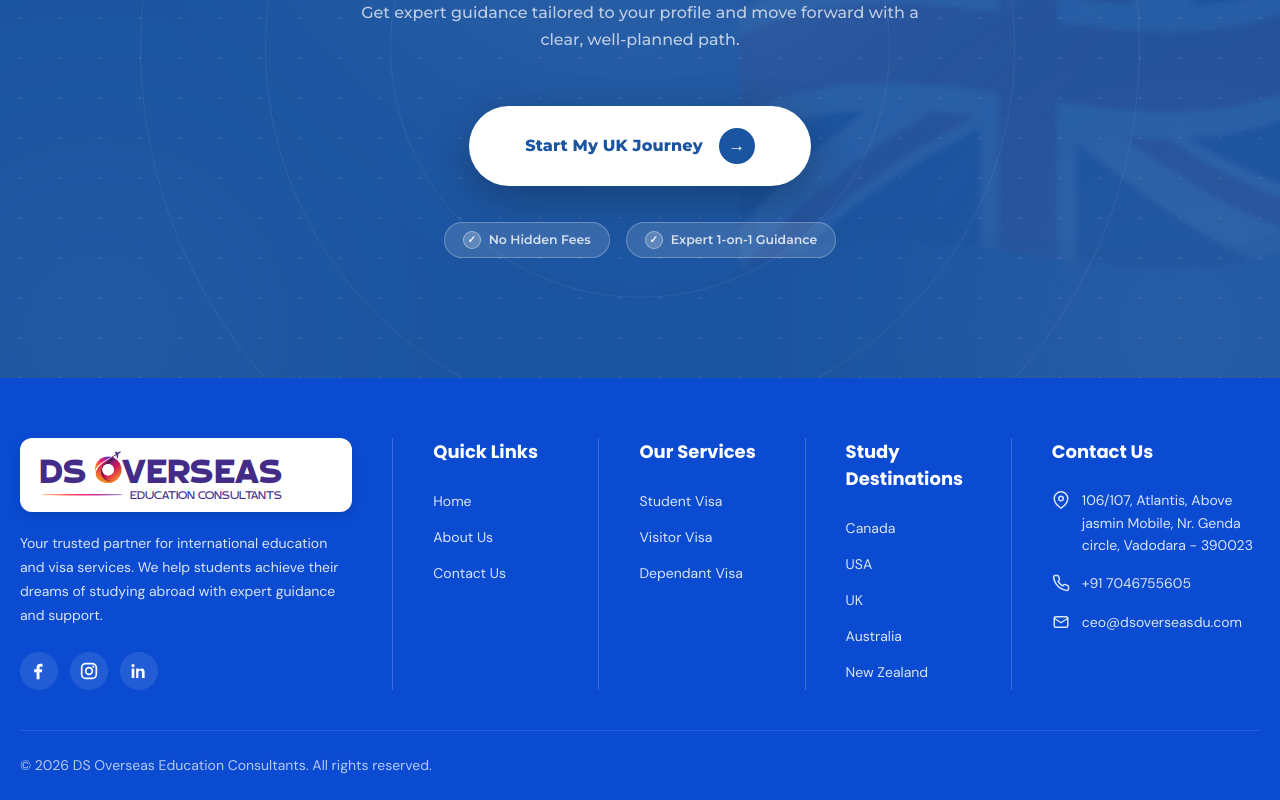
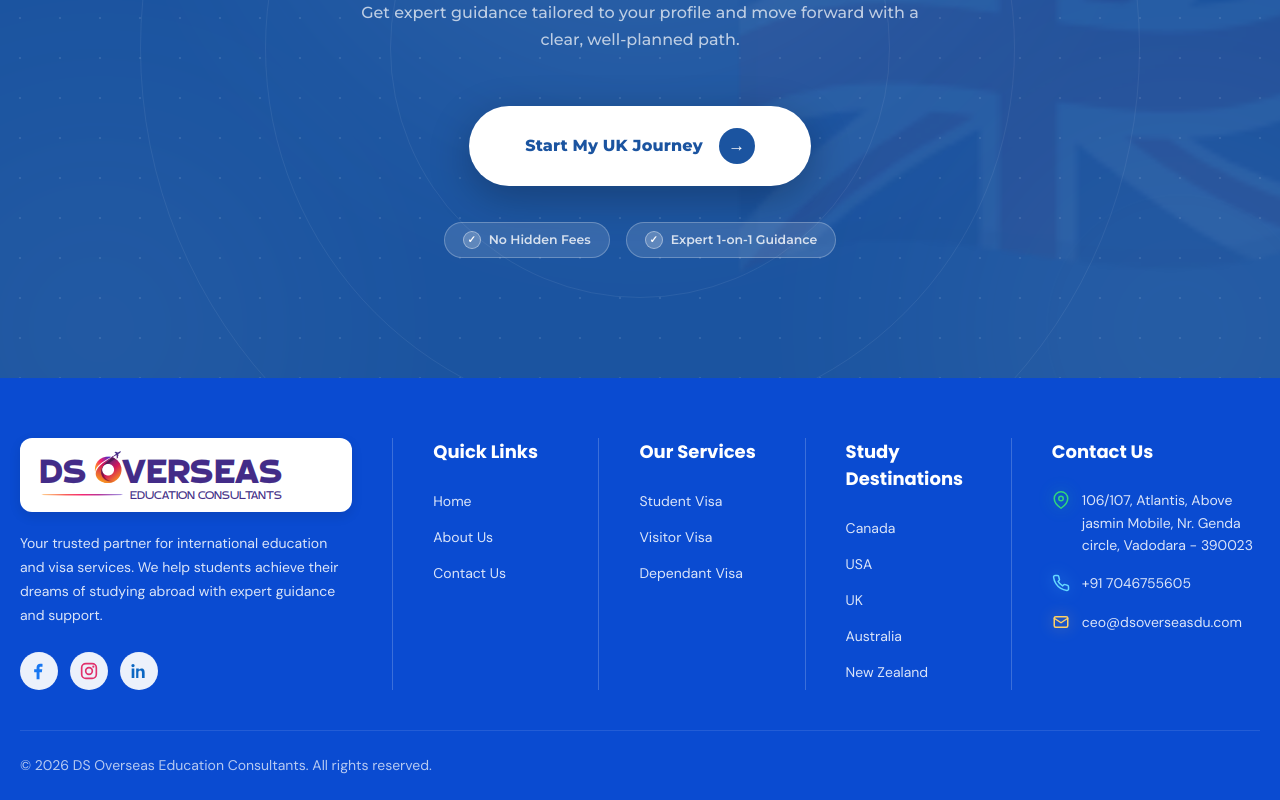
Before and after one commit to moinuddinkhan786/DS-Overseas, a Next.js app in the folder dsoversease/: page /uk in a window 1280 px wide. Shown: the part 3605-4405 px from the top of the page. Built offline with nearby package versions, Linux system fonts and the light colour scheme.

Commit message:
Update DS Overseas contact UI

```diff
--- a/dsoversease/app/components/Footer.css
+++ b/dsoversease/app/components/Footer.css
@@ -69,14 +69,26 @@
   width: 38px;
   height: 38px;
   border-radius: 50%;
-  background: rgba(255, 255, 255, 0.1);
-  color: #ffffff;
+  background: rgba(255, 255, 255, 0.92);
+  color: var(--social-color, #1257d6);
   transition: all 0.3s ease;
 }
 
+.ds-footer-social-link:nth-child(1) {
+  --social-color: #1877f2;
+}
+
+.ds-footer-social-link:nth-child(2) {
+  --social-color: #e1306c;
+}
+
+.ds-footer-social-link:nth-child(3) {
+  --social-color: #0a66c2;
+}
+
 .ds-footer-social-link:hover {
-  background: #ffffff;
-  color: #1a237e;
+  background: var(--social-color, #ffffff);
+  color: #ffffff;
   transform: translateY(-3px);
 }
 
@@ -149,10 +161,39 @@
   font-family: var(--font-dm-sans);
 }
 
+.ds-footer-contact li a {
+  display: flex;
+  align-items: flex-start;
+  gap: 12px;
+  color: inherit;
+  text-decoration: none;
+  transition: color 0.2s ease;
+}
+
 .ds-footer-contact li svg {
   flex-shrink: 0;
   margin-top: 2px;
-  stroke: #ffffff;
+  color: var(--contact-icon-color, #ffffff);
+  filter: drop-shadow(0 0 8px var(--contact-icon-glow, rgba(255, 255, 255, 0.35)));
+}
+
+.ds-footer-contact-address {
+  --contact-icon-color: #31d67b;
+  --contact-icon-glow: rgba(49, 214, 123, 0.45);
+}
+
+.ds-footer-contact-phone {
+  --contact-icon-color: #66d9ff;
+  --contact-icon-glow: rgba(102, 217, 255, 0.48);
+}
+
+.ds-footer-contact-email {
+  --contact-icon-color: #ffd166;
+  --contact-icon-glow: rgba(255, 209, 102, 0.48);
+}
+
+.ds-footer-contact li a:hover {
+  color: #ffffff;
 }
 
 /* Bottom Bar */
--- a/dsoversease/app/components/Footer.tsx
+++ b/dsoversease/app/components/Footer.tsx
@@ -103,25 +103,29 @@ export default function Footer() {
           <div className="ds-footer-column">
             <h3 className="ds-footer-title">Contact Us</h3>
             <ul className="ds-footer-contact">
-              <li>
+              <li className="ds-footer-contact-address">
                 <svg viewBox="0 0 24 24" fill="none" width="18" height="18">
                   <path d="M21 10c0 7-9 13-9 13s-9-6-9-13a9 9 0 0118 0z" stroke="currentColor" strokeWidth="2" strokeLinecap="round" strokeLinejoin="round"/>
                   <circle cx="12" cy="10" r="3" stroke="currentColor" strokeWidth="2"/>
                 </svg>
                 <span>106/107, Atlantis, Above jasmin Mobile, Nr. Genda circle, Vadodara - 390023</span>
               </li>
-              <li>
+              <li className="ds-footer-contact-phone">
+                <a href="tel:+917046755605">
                   <svg viewBox="0 0 24 24" fill="none" width="18" height="18">
                     <path d="M22 16.92v3a2 2 0 01-2.18 2 19.79 19.79 0 01-8.63-3.07 19.5 19.5 0 01-6-6 19.79 19.79 0 01-3.07-8.67A2 2 0 014.11 2h3a2 2 0 012 1.72 12.84 12.84 0 00.7 2.81 2 2 0 01-.45 2.11L8.09 9.91a16 16 0 006 6l1.27-1.27a2 2 0 012.11-.45 12.84 12.84 0 002.81.7A2 2 0 0122 16.92z" stroke="currentColor" strokeWidth="2" strokeLinecap="round" strokeLinejoin="round"/>
                   </svg>
                   <span>+91 7046755605</span>
+                </a>
               </li>
-              <li>
+              <li className="ds-footer-contact-email">
+                <a href="mailto:ceo@dsoverseasdu.com">
                   <svg viewBox="0 0 24 24" fill="none" width="18" height="18">
                     <rect x="3" y="5" width="18" height="14" rx="2" stroke="currentColor" strokeWidth="2"/>
                     <path d="M3 7l9 6 9-6" stroke="currentColor" strokeWidth="2" strokeLinecap="round" strokeLinejoin="round"/>
                   </svg>
                   <span>ceo@dsoverseasdu.com</span>
+                </a>
               </li>
             </ul>
           </div>
--- a/dsoversease/app/components/Header.css
+++ b/dsoversease/app/components/Header.css
@@ -597,7 +597,23 @@
   .ds-drawer-contact svg {
     flex-shrink: 0;
     margin-top: 2px;
-    color: #1257d6;
+    color: var(--drawer-contact-icon-color, #1257d6);
+    filter: drop-shadow(0 0 7px var(--drawer-contact-icon-glow, rgba(18, 87, 214, 0.2)));
+  }
+
+  .ds-drawer-contact-address {
+    --drawer-contact-icon-color: #16a34a;
+    --drawer-contact-icon-glow: rgba(22, 163, 74, 0.28);
+  }
+
+  .ds-drawer-contact-phone {
+    --drawer-contact-icon-color: #0284c7;
+    --drawer-contact-icon-glow: rgba(2, 132, 199, 0.28);
+  }
+
+  .ds-drawer-contact-email {
+    --drawer-contact-icon-color: #d97706;
+    --drawer-contact-icon-glow: rgba(217, 119, 6, 0.28);
   }
 
   .ds-drawer-contact a {
--- a/dsoversease/app/components/Header.tsx
+++ b/dsoversease/app/components/Header.tsx
@@ -307,14 +307,14 @@ export default function Header() {
                 </svg>
               </button>
               <ul className={`ds-drawer-contact ${openMenu === "drawer-contact" ? "open" : ""}`}>
-                <li>
+                <li className="ds-drawer-contact-address">
                   <svg viewBox="0 0 24 24" fill="none" width="18" height="18">
                     <path d="M21 10c0 7-9 13-9 13s-9-6-9-13a9 9 0 0118 0z" stroke="currentColor" strokeWidth="2" strokeLinecap="round" strokeLinejoin="round"/>
                     <circle cx="12" cy="10" r="3" stroke="currentColor" strokeWidth="2"/>
                   </svg>
                   <span>106/107, Atlantis, Above jasmin Mobile, Nr. Genda circle, Vadodara - 390023</span>
                 </li>
-                <li>
+                <li className="ds-drawer-contact-phone">
                   <a href="tel:+917046755605">
                     <svg viewBox="0 0 24 24" fill="none" width="18" height="18">
                       <path d="M22 16.92v3a2 2 0 01-2.18 2 19.79 19.79 0 01-8.63-3.07 19.5 19.5 0 01-6-6 19.79 19.79 0 01-3.07-8.67A2 2 0 014.11 2h3a2 2 0 012 1.72 12.84 12.84 0 00.7 2.81 2 2 0 01-.45 2.11L8.09 9.91a16 16 0 006 6l1.27-1.27a2 2 0 012.11-.45 12.84 12.84 0 002.81.7A2 2 0 0122 16.92z" stroke="currentColor" strokeWidth="2" strokeLinecap="round" strokeLinejoin="round"/>
@@ -322,7 +322,7 @@ export default function Header() {
                     <span>+91 7046755605</span>
                   </a>
                 </li>
-                <li>
+                <li className="ds-drawer-contact-email">
                   <a href="mailto:ceo@dsoverseasdu.com">
                     <svg viewBox="0 0 24 24" fill="none" width="18" height="18">
                       <rect x="3" y="5" width="18" height="14" rx="2" stroke="currentColor" strokeWidth="2"/>
--- a/dsoversease/app/contact-us/page.tsx
+++ b/dsoversease/app/contact-us/page.tsx
@@ -138,7 +138,7 @@ function ReachSection() {
           </a>
 
           {/* Email Card */}
-          <a href="mailto:info@dsoverseas.com" className="reach-card rc-mail">
+          <a href="mailto:ceo@dsoverseasdu.com" className="reach-card rc-mail">
             <div className="rc-icon">
               <svg viewBox="0 0 24 24">
                 <rect x="2" y="4" width="20" height="16" rx="2" />
@@ -150,12 +150,14 @@ function ReachSection() {
             <p className="rc-desc">
               Have questions? We&apos;re just an email away. Our team will respond with a helpful, detailed reply.
             </p>
-            <div className="rc-pill">
+            <div className="rc-pill rc-mail-pill">
               <svg viewBox="0 0 24 24">
                 <rect x="2" y="4" width="20" height="16" rx="2" />
                 <path d="M2 7l10 7 10-7" />
               </svg>
-              info@dsoverseas.com
+              <span>
+                <strong>ceo@dsoverseasdu.com</strong>
+              </span>
             </div>
             <div className="rc-divider"></div>
             <span className="rc-link">
--- a/dsoversease/app/globals.css
+++ b/dsoversease/app/globals.css
@@ -1524,7 +1524,7 @@ video {
   .desktop-grid .flag-code {
     display: flex !important;
     font-size: 32px !important;
-    width: 52px !important;
+    width: 67px !important;
     height: 52px !important;
     visibility: visible !important;
     opacity: 1 !important;
--- a/dsoversease/app/page.tsx
+++ b/dsoversease/app/page.tsx
@@ -296,7 +296,7 @@ export default function Home() {
             <option value="New Zealand">New Zealand</option>
           </select>
           <button className="full" type="submit" disabled={formLoading}>
-            {formLoading ? "Submitting..." : "Submit"}
+            {formLoading ? "Submitting..." : "Get Free Counselling"}
           </button>
           {formMessage && (
             <div className={`full form-message ${formMessage.type}`}>
```
Also changed, not shown: dsoversease/app/contact-us/styles.css (+12 -0 lines). Lines whose indentation alone changed are shown as unchanged.
